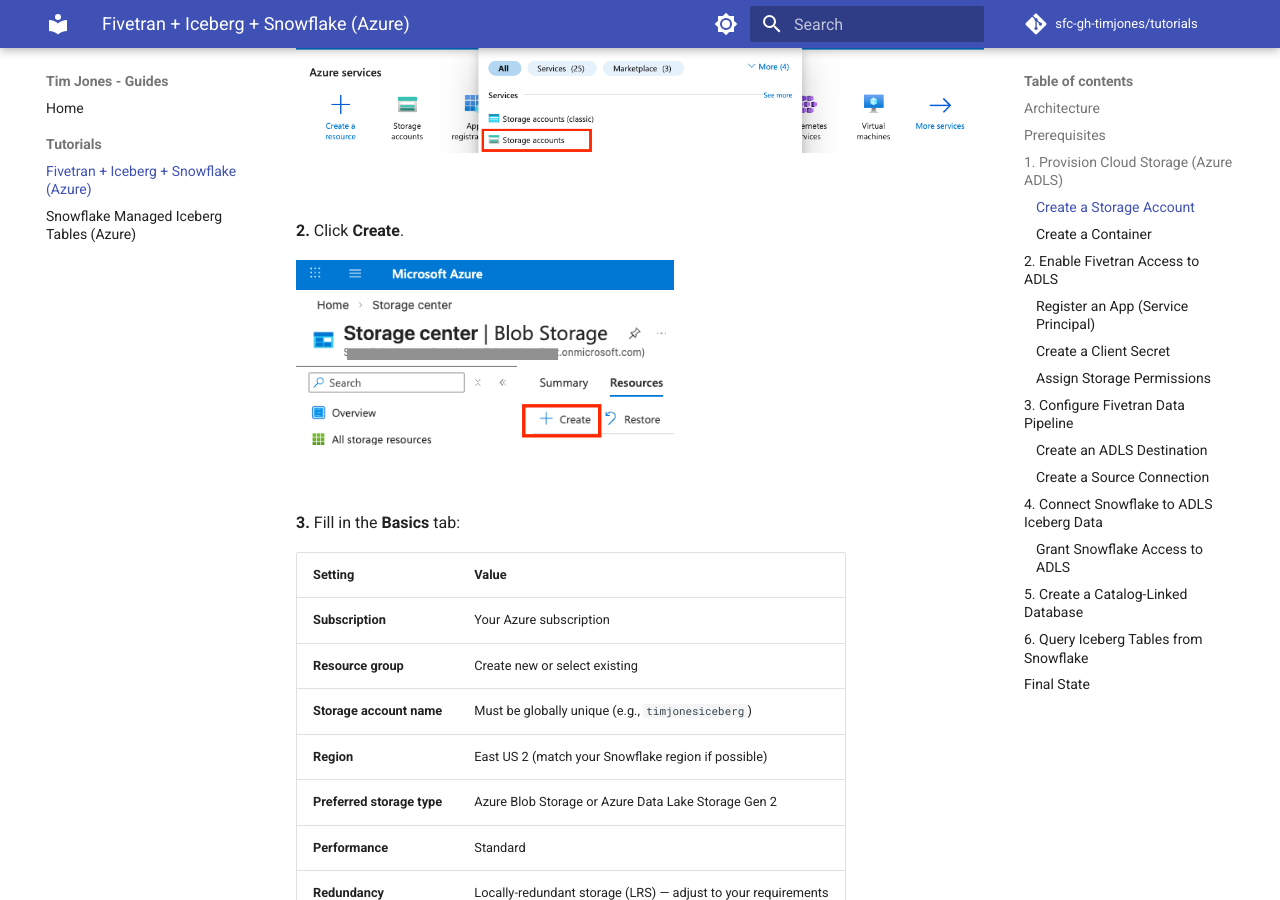
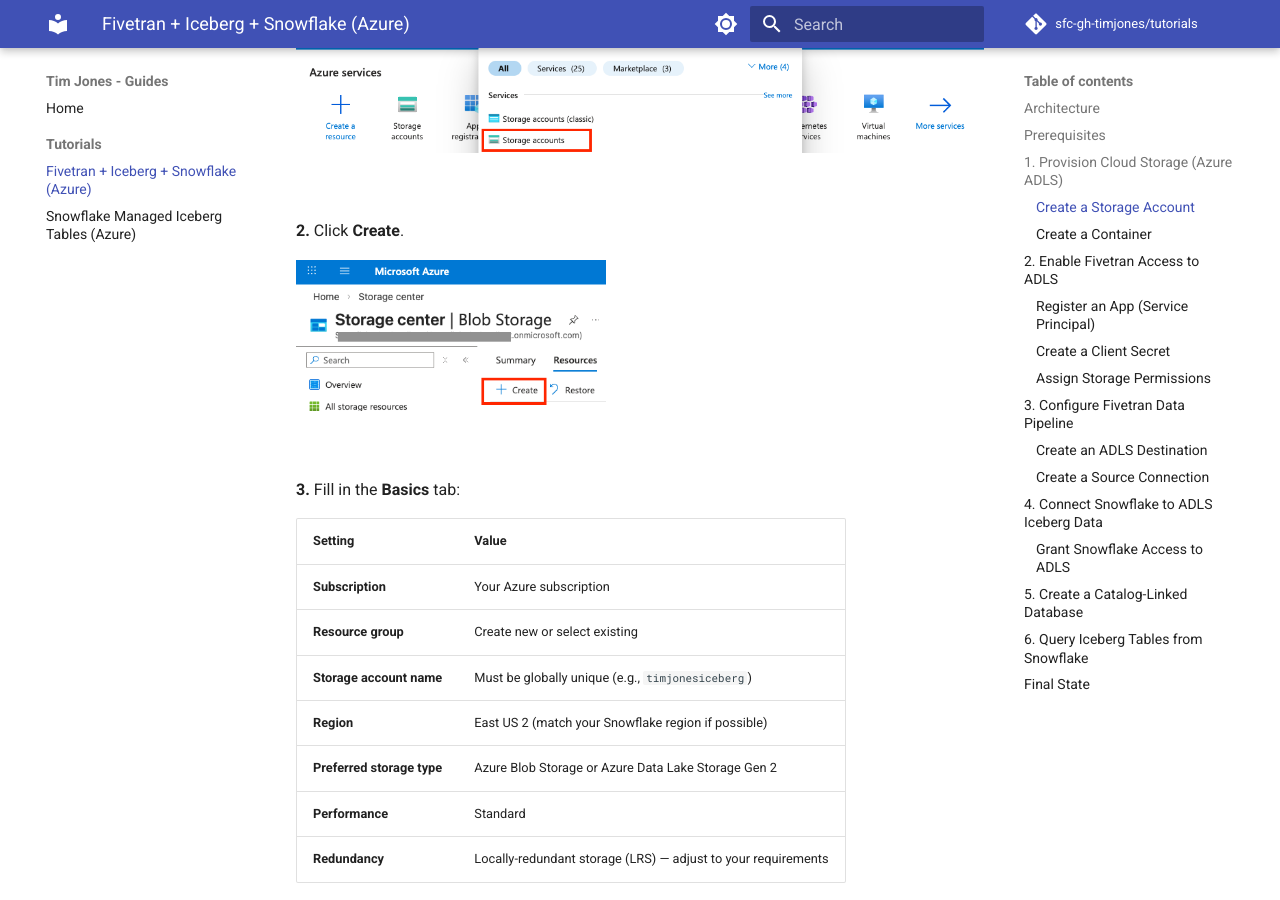
Before and after one commit to sfc-gh-timjones/tutorials, an MkDocs documentation site: the page built from docs/fivetran-iceberg/index.md, in a window 1280 px wide and 900 px high, scrolled down 1452 px. Built offline with MkDocs 1.6.1 and Material for MkDocs 9.7.7, drawn with Linux system fonts in a browser that asks for light colours; comment, search, counter and statistics services are not loaded.

Commit message:
Resize images: -10% fivetran guide, 75% for managed iceberg tutorial

```diff
--- a/docs/fivetran-iceberg/index.md
+++ b/docs/fivetran-iceberg/index.md
@@ -53,7 +53,7 @@
 
 **2.** Click **Create**.
 
-<img src="images/02-click-create.png" alt="Click Create" width="55%">
+<img src="images/02-click-create.png" alt="Click Create" width="45%">
 
 <br>
 
@@ -123,13 +123,13 @@
 
 **9.** Navigate to **Review + create**, review all selections, and click **Create**.
 
-<img src="images/09-review-and-create.png" alt="Review and Create" width="75%">
+<img src="images/09-review-and-create.png" alt="Review and Create" width="55%">
 
 <br>
 
 **10.** Once deployment completes, click **Go to resource**.
 
-<img src="images/10-deployment-complete.png" alt="Deployment Complete" width="75%">
+<img src="images/10-deployment-complete.png" alt="Deployment Complete" width="65%">
 
 ### Create a Container
 
@@ -167,13 +167,13 @@
 
 **14.** In the Azure Portal, search for **App registrations** and select it.
 
-<img src="images/14-search-app-registrations.png" alt="Search App Registrations" width="45%">
+<img src="images/14-search-app-registrations.png" alt="Search App Registrations" width="35%">
 
 <br>
 
 **15.** Click **+ New registration**.
 
-<img src="images/15-new-registration.png" alt="New Registration" width="45%">
+<img src="images/15-new-registration.png" alt="New Registration" width="35%">
 
 <br>
 
@@ -287,13 +287,13 @@
 
 **30.** Search for **Azure Data Lake Storage** and click **Set up**.
 
-<img src="images/30-search-adls-destination.png" alt="Search ADLS Destination" width="75%">
+<img src="images/30-search-adls-destination.png" alt="Search ADLS Destination" width="65%">
 
 <br>
 
 **31.** Give the new destination a descriptive name.
 
-<img src="images/31-name-destination.png" alt="Name Destination" width="60%">
+<img src="images/31-name-destination.png" alt="Name Destination" width="50%">
 
 <br>
 
@@ -326,7 +326,7 @@
 !!! success "Destination Configured"
     Your Fivetran ADLS destination is now configured and ready to receive data as Iceberg tables.
 
-<img src="images/34-save-test-destination.png" alt="Save and Test Destination" width="70%">
+<img src="images/34-save-test-destination.png" alt="Save and Test Destination" width="60%">
 
 ### Create a Source Connection
 
@@ -334,7 +334,7 @@
 
 **35.** Navigate to the **Connections** tab in the left-hand sidebar.
 
-<img src="images/35-connectors-tab.png" alt="Connectors Tab" width="25%">
+<img src="images/35-connectors-tab.png" alt="Connectors Tab" width="15%">
 
 <br>
 
@@ -346,7 +346,7 @@
 
 **37.** Click **+ Add connection** in the top right-hand corner.
 
-<img src="images/37-add-connection.png" alt="Add Connection" width="25%">
+<img src="images/37-add-connection.png" alt="Add Connection" width="15%">
 
 <br>
 
@@ -367,19 +367,19 @@
 !!! note "Source-Specific"
     The configuration fields will vary depending on the source connector you selected. Refer to the [Fivetran documentation](https://fivetran.com/docs/connectors) for your specific source.
 
-<img src="images/40-configure-source.png" alt="Configure Source" width="90%">
+<img src="images/40-configure-source.png" alt="Configure Source" width="80%">
 
 <br>
 
 **41.** Copy the Fivetran IPs listed and whitelist them in your source's firewall so that Fivetran can access it. Once whitelisted, click **Save & Test**.
 
-<img src="images/41-fivetran-ips-save-test.png" alt="Fivetran IPs and Save & Test" width="85%">
+<img src="images/41-fivetran-ips-save-test.png" alt="Fivetran IPs and Save & Test" width="75%">
 
 <br>
 
 **42.** After whitelisting the Fivetran IPs on your firewall, test the connection and ensure all connection tests pass. Click **Continue**.
 
-<img src="images/42-connection-tests-passed.png" alt="Connection Tests Passed" width="60%">
+<img src="images/42-connection-tests-passed.png" alt="Connection Tests Passed" width="50%">
 
 <br>
 
@@ -391,7 +391,7 @@
 
 **44.** Determine how you want Fivetran to detect changes in your source data.
 
-<img src="images/44-determine-changes.png" alt="Determine Changes" width="65%">
+<img src="images/44-determine-changes.png" alt="Determine Changes" width="55%">
 
 <br>
 
@@ -488,7 +488,7 @@
 
 Select the application, then click **Select** at the bottom. Leave **Conditions** as-is and click **Review + assign**.
 
-<img src="images/53-select-snowflake-app-member.png" alt="Select Snowflake App Member" width="70%">
+<img src="images/53-select-snowflake-app-member.png" alt="Select Snowflake App Member" width="60%">
 
 <br>
 
@@ -529,7 +529,7 @@
 !!! success "Catalog-Linked Database Created"
     Your catalog-linked database is now created. Snowflake will auto-discover schemas and tables from the Fivetran Iceberg catalog.
 
-<img src="images/55-catalog-linked-database-created.png" alt="Catalog-Linked Database Created" width="50%">
+<img src="images/55-catalog-linked-database-created.png" alt="Catalog-Linked Database Created" width="40%">
 
 <br>
 
@@ -545,7 +545,7 @@
 
 **57.** Navigate to the **Database Explorer** in Snowflake to see the new catalog-linked database, its schemas, and tables. As new data arrives through the linked catalog, it will automatically be queryable and discoverable here — no manual table creation required.
 
-<img src="images/57-database-explorer.png" alt="Database Explorer" width="60%">
+<img src="images/57-database-explorer.png" alt="Database Explorer" width="50%">
 
 ---
 
@@ -558,7 +558,7 @@
 
 **58.** All your data is now available to query directly in Snowflake. These are Apache Iceberg tables — an open table format — meaning they are also available for other compute engines (e.g., Spark, Trino, Flink) to query in their respective environments.
 
-<img src="images/58-query-iceberg-tables.png" alt="Query Iceberg Tables" width="45%">
+<img src="images/58-query-iceberg-tables.png" alt="Query Iceberg Tables" width="35%">
 
 <br>
 
```
Also changed, not shown: docs/snowflake-managed-iceberg-azure/index.md (+18 -18 lines).
